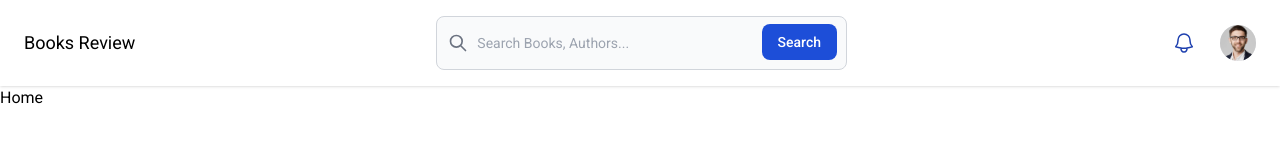
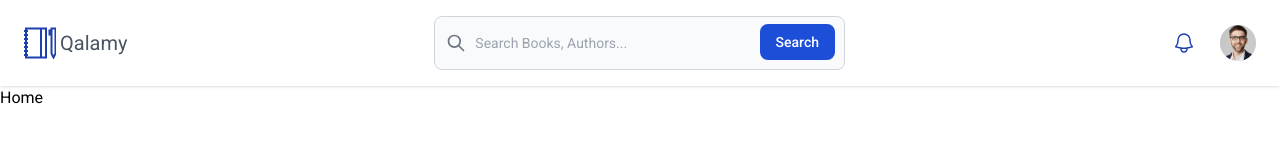
Before and after one commit to ThorayaElsharawy/book-review, a React (Vite) app: page / in a window 1280 px wide. Shown: the top 160 px of the page. Built offline with nearby package versions, Linux system fonts and the light colour scheme.

Commit message:
Change logo

```diff
--- a/src/components/Navbar.tsx
+++ b/src/components/Navbar.tsx
@@ -7,8 +7,25 @@ export function Navbar() {
       <nav className="relative bg-white shadow dark:bg-gray-800">
         <div className="container px-6 py-4 mx-auto">
           <div className="lg:flex lg:items-center lg:justify-between">
-            <div>
-              <h2 className="text-lg">Books Review</h2>
+            <div className="flex items-center ">
+              <svg
+              className="text-blue-800"
+                viewBox="0 0 64 64"
+                fill="currentColor"
+                height="2em"
+                width="2em"
+              >
+                <path
+                  fill="none"
+                  stroke="currentColor"
+                  strokeMiterlimit={10}
+                  strokeWidth={4}
+                  d="M63 3v50l-4 8-4-8V3zM55 7h-4v10M4 3h40v58H4zM34 3v57M8 16H0M8 8H0M8 24H0M8 32H0M8 40H0M8 48H0M8 56H0"
+                />
+              </svg>
+              <h2 className="text-xl mx-1 " style={{ color: "#4a5563" }}>
+                Qalamy
+              </h2>
             </div>
             <div className="w-1/3">
               <form>
```
